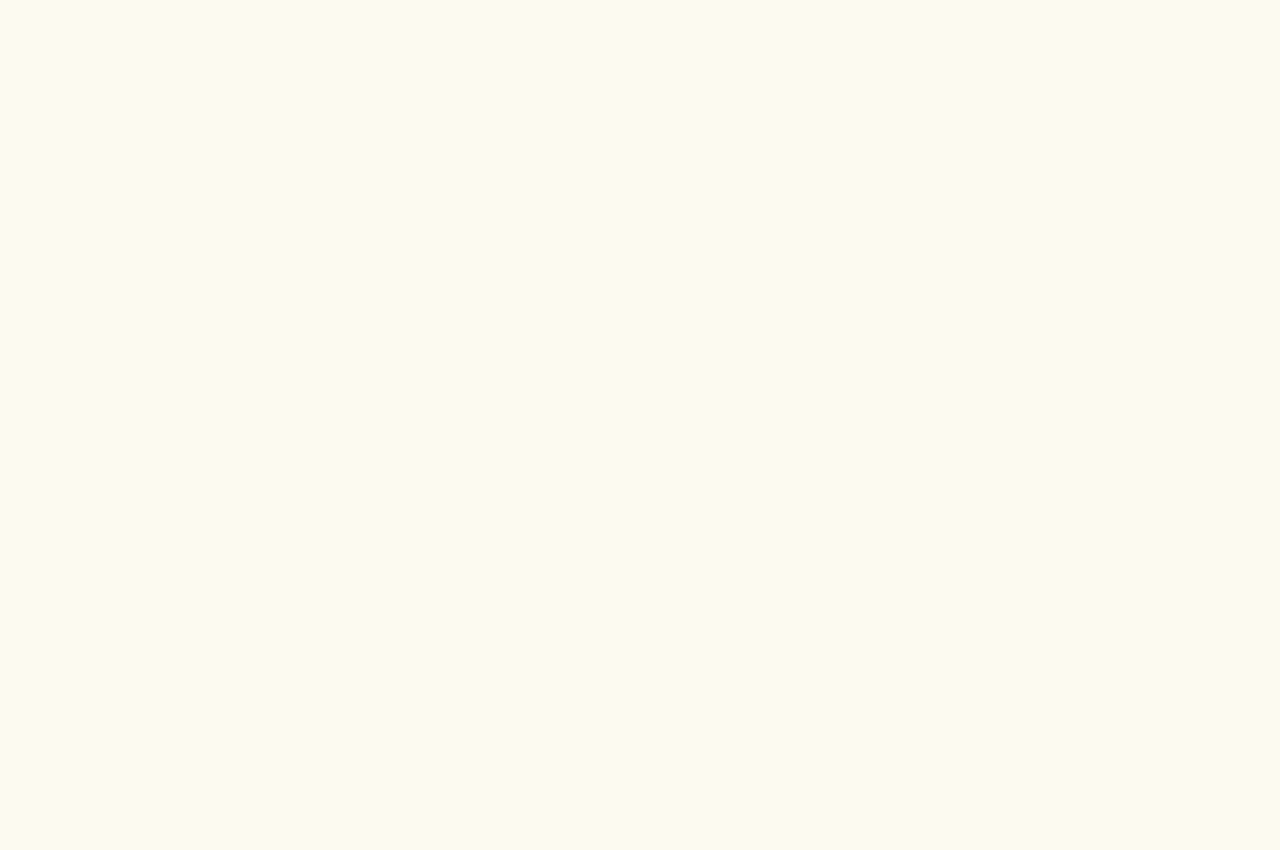
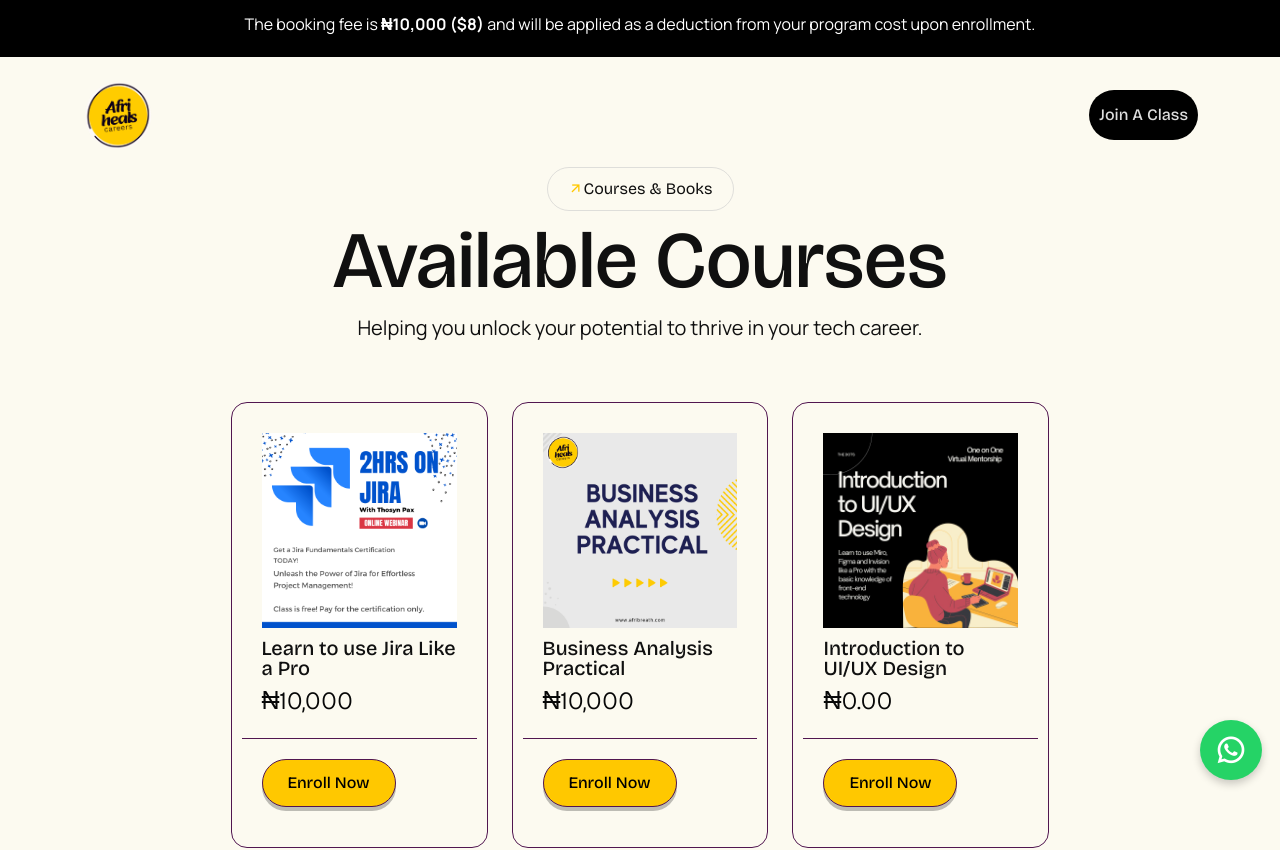
Before and after one commit to ThosynPax/afriheals-careers, a React (Vite) app: page /schools in a window 1280 px wide. Before the commit this address had no page. Shown: the top 850 px of the page. Before the commit the page ends 800 px from the top, so only its background shows below. Built offline with nearby package versions, Linux system fonts and the light colour scheme.

Commit message:
new page

```diff
--- a/src/App.tsx
+++ b/src/App.tsx
@@ -14,6 +14,7 @@ import Courses from '@components/others/Courses'
 import Services from '@components/sections/services'
 import Bootcamps from '@components/others/Bootcamps'
 import Features from '@components/sections/features'
+import Schools from '@components/others/schools'
 
 const App = () => {
   return (
@@ -44,6 +45,16 @@ const App = () => {
           <>
             <Header />
             <Courses />
+            <Footer />
+            <ScrollToTop />
+          </>
+        } />
+
+        {/* Route for Courses Page */}
+        <Route path="/schools" element={
+          <>
+            <Header />
+            <Schools />
             <Footer />
             <ScrollToTop />
           </>
--- /dev/null
+++ b/src/components/others/schools.tsx
@@ -0,0 +1,74 @@
+import SectionTitle from "@components/ui/sectionTitle";
+import SlideUp from "@utils/animations/slideUp";
+import { priceData } from "@utils/fackData/priceData";
+
+const Schools = () => {
+    return (
+        <section id="pricing" className="pricing-area">
+            <br />
+            <br />
+            <br />
+            <div className="container">
+                <div className="container-inner">
+                    <div className="row">
+                        <div className="col-xl-12 col-lg-12">
+                            <SectionTitle>
+                                <SectionTitle.Name>Courses &amp; Books</SectionTitle.Name>
+                                <SectionTitle.Title>Available Courses</SectionTitle.Title>
+                                <SectionTitle.Description>
+                                    Helping you unlock your potential to thrive in your tech career.
+                                </SectionTitle.Description>
+                            </SectionTitle>
+                        </div>
+                    </div>
+                    <div className="row justify-content-center">
+                        {priceData.map(({ id, img, features, price, title, link }) => (
+                            <Card
+                                key={id}
+                                id={id}
+                                img={img}
+                                price={price}
+                                title={title}
+                                link={link}
+                                features={features}
+                            />
+                        ))}
+                    </div>
+                </div>
+            </div>
+        </section>
+    );
+};
+
+export default Schools;
+
+interface PropsType {
+    id: number;
+    img: string;
+    price: number | string;
+    title: string;
+    features: {
+        id: number;
+        feature: string;
+        available: boolean;
+    }[];
+    link: string;
+}
+const Card = ({ id, img, price, link, title }: PropsType) => {
+    return (
+        <div className="col-lg-4 col-md-6 col-sm-12 mb-4">
+            <SlideUp delay={id} className="pricing-item">
+                <div className="pricing-header">
+                    <img src={img} alt="img" data-rjs={2} />
+                    <h1 className={`title ${title === "Premium" ? "color-title" : ""}`}>{title}</h1>
+                    <span className="price">{price}</span>
+                </div>
+                <div className="pricing-details">
+                    <a href={link} className="theme-btn">
+                        Enroll Now
+                    </a>
+                </div>
+            </SlideUp>
+        </div>
+    );
+};
--- a/src/components/sections/header.tsx
+++ b/src/components/sections/header.tsx
@@ -48,14 +48,14 @@ const Header = () => {
                                     </div>
                                     <ul className="navigation clearfix onepage">
                                         <li>
-                                            <a href="https://coachli.co/afriheals/session/1-on-1-mentoring?id=702">Book a call!</a>
+                                            <a href="/schools">Join a class</a>
                                         </li>
                                     </ul>
                                 </div>
                                 <div className="navbar-collapse collapse">
                                     <ul className="navigation clearfix onepage">
                                         <li>
-                                            <a href="https://coachli.co/afriheals/session/1-on-1-mentoring?id=702">Book a call!</a>
+                                            <a href="/schools">Join a class</a>
                                         </li>
                                     </ul>
                                 </div>
```
